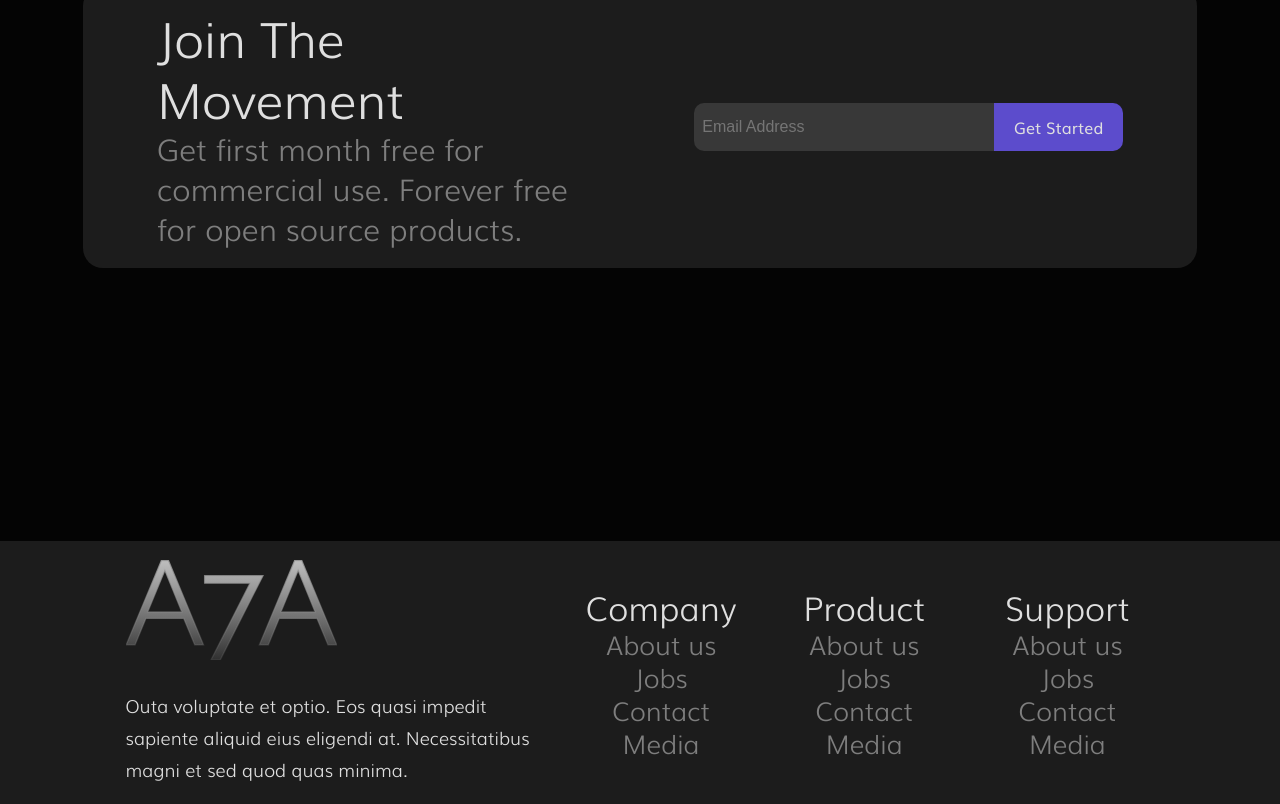
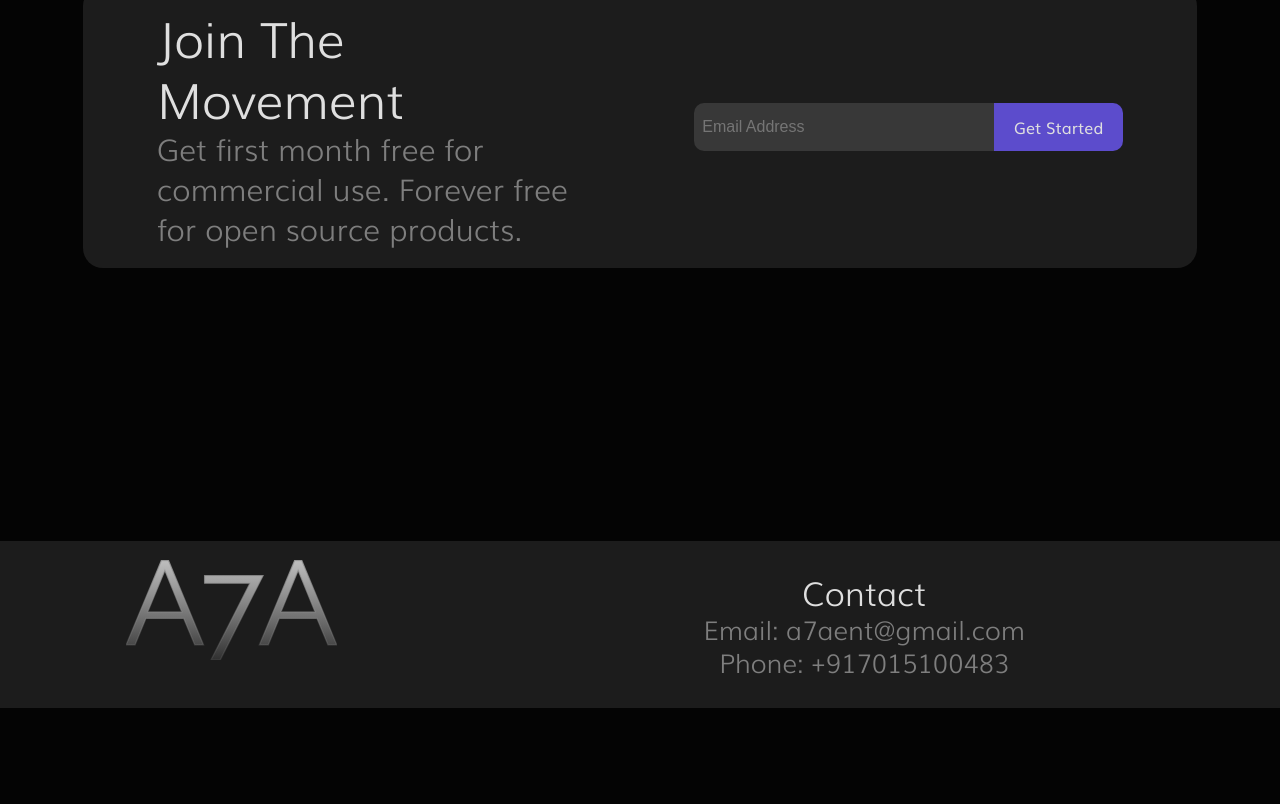
Before and after one commit to swastij/A7A, a Vue app: page / in a window 1280 px wide. Shown: the part 3832-4636 px from the top of the page. After the commit the page ends 4540 px from the top, so only its background shows below. Built offline with nearby package versions, Linux system fonts and the light colour scheme.

Commit message:
footer fixes

```diff
--- a/src/components/foot.vue
+++ b/src/components/foot.vue
@@ -3,32 +3,12 @@
     <div class="footer-row">
       <div class="left-footer">
         <img src="../assets/svg/A7A.svg" />
-        <p>
-          Outa voluptate et optio. Eos quasi impedit sapiente aliquid eius
-          eligendi at. Necessitatibus magni et sed quod quas minima.
-        </p>
       </div>
       <div class="right-footer">
         <div class="right-footer-box">
-          <h3>Company</h3>
-          <p>About us</p>
-          <p>Jobs</p>
-          <p>Contact</p>
-          <p>Media</p>
-        </div>
-        <div class="right-footer-box">
-          <h3>Product</h3>
-          <p>About us</p>
-          <p>Jobs</p>
-          <p>Contact</p>
-          <p>Media</p>
-        </div>
-        <div class="right-footer-box bottom">
-          <h3>Support</h3>
-          <p>About us</p>
-          <p>Jobs</p>
-          <p>Contact</p>
-          <p>Media</p>
+          <h3>Contact</h3>
+          <p>Email: a7aent@gmail.com</p>
+          <p>Phone: +917015100483</p>
         </div>
       </div>
     </div>
@@ -77,7 +57,7 @@ export default {};
   align-items: center;
 }
 .right-footer-box {
-  width: 30%;
+  width: 100%;
 }
 .right-footer-box > h3 {
   font-style: normal;
```
